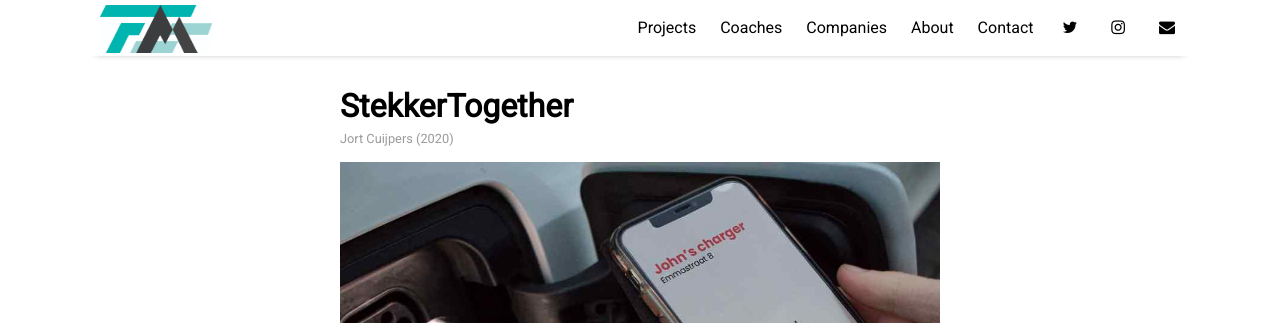
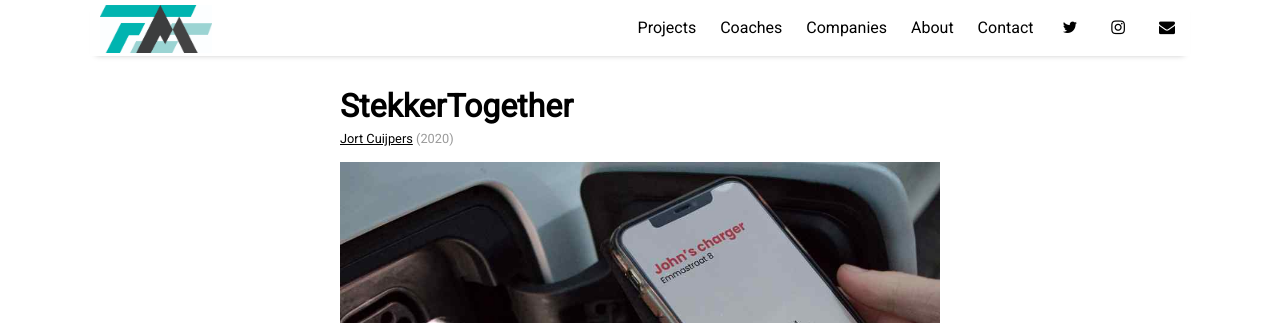
Before and after one commit to bazilinskyy/mobility-squad, a Jekyll site: the page built from _posts/2020-01-01-stekkertogether.md, in a window 1280 px wide and 900 px high. Shown: the top 323 px of the window. Built offline with Jekyll 4.4.1, drawn with Linux system fonts in a browser that asks for light colours; nearby versions of some CDN libraries; comment, search, counter and statistics services are not loaded; part of the change alters nothing that is shown.

```diff
--- a/_posts/2020-01-01-stekkertogether.md
+++ b/_posts/2020-01-01-stekkertogether.md
@@ -4,6 +4,7 @@ year: 2020
 title: "StekkerTogether"
 authors:
   - name: Jort Cuijpers
+    website: https://www.linkedin.com/in/jort-cuijpers-758b721b1/?originalSubdomain=nl
 coaches:
   - name: na
 categories: project
```
